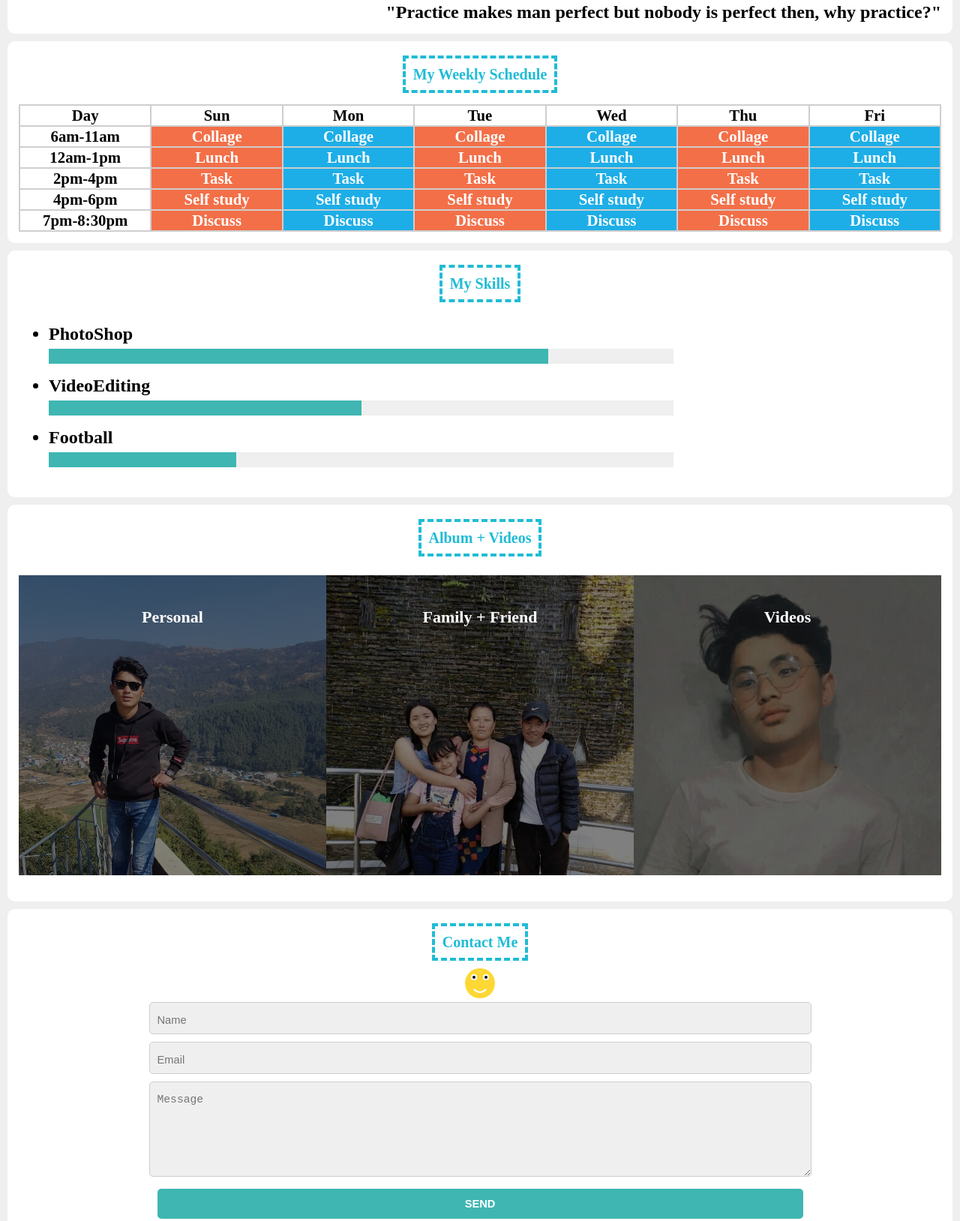
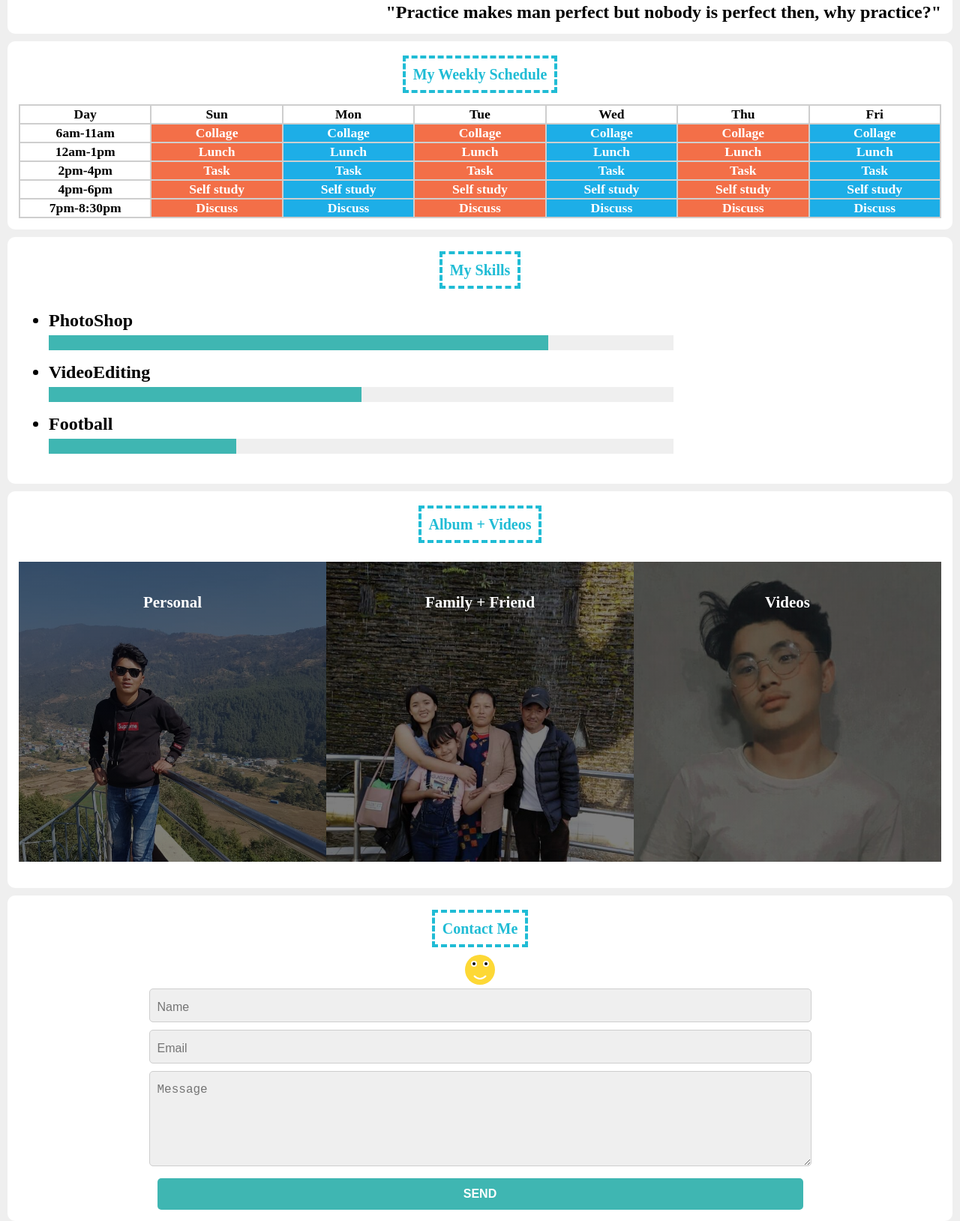
Before and after one commit to kante714/NimAs10, a plain HTML site: page index.html in a window 1280 px wide. Shown: the part 371-1999 px from the top of the page at 75% size. Drawn offline with Linux system fonts and the light colour scheme.

Commit message:
BaiNima!

```diff
--- a/style.css
+++ b/style.css
@@ -60,7 +60,8 @@ p {
 }
 table {
     width: 100%;
-    font-size: 2.6vh;
+    height: 100%;
+    font-size: 2.2vh;
 }
 table, th, td {
     border: 2px solid #cecece;
@@ -132,7 +133,7 @@ textarea {
 }
 input, textarea {
     margin-bottom: 10px;
-    font-size: 11pt;
+    font-size: 12pt;
     padding: 15px 10px 10px;
     border: 1px solid #cecece;
     background-color: #efefef;
@@ -207,13 +208,13 @@ input, textarea {
 
 h2{
     text-align: center;
-    font-size: 22px;
+    font-size: 21px;
     font-weight: 600;
 }
 
 .caption{
     max-width: 230px;
-    font-size: 12px;
+    font-size: 11px;
     margin: 28px 0;
     display: none;
 }
```
